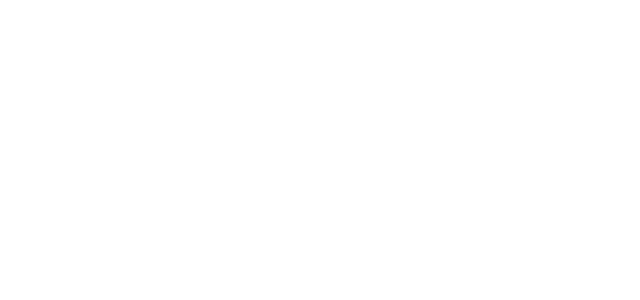
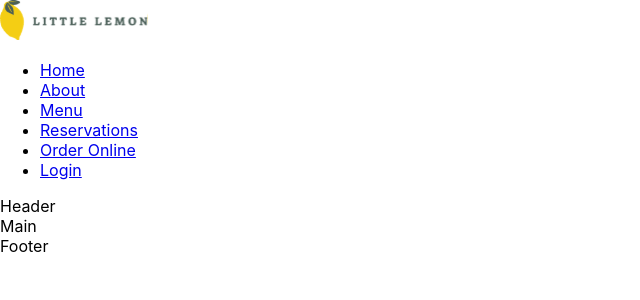
Before and after one commit to mertefeisawesome/meta-frontend-capstone, a React (Create React App) app: page / in a window 1280 px wide. Shown: the top 300 px of the page, without its empty margins (0-640 px from the left). Built offline with nearby package versions, Linux system fonts and the light colour scheme.

Commit message:
remove unused ref

```diff
--- a/src/App.js
+++ b/src/App.js
@@ -1,14 +1,16 @@
-import logo from "./logo.svg";
 import "./App.css";
+import Nav from "./components/Nav";
+import Header from "./components/Header";
+import Main from "./components/Main";
+import Footer from "./components/Footer";
 
 function App() {
   return (
     <>
-      <header>
-        <nav></nav>
-      </header>
-      <main></main>
-      <footer></footer>
+      <Nav />
+      <Header />
+      <Main />
+      <Footer />
     </>
   );
 }
```
